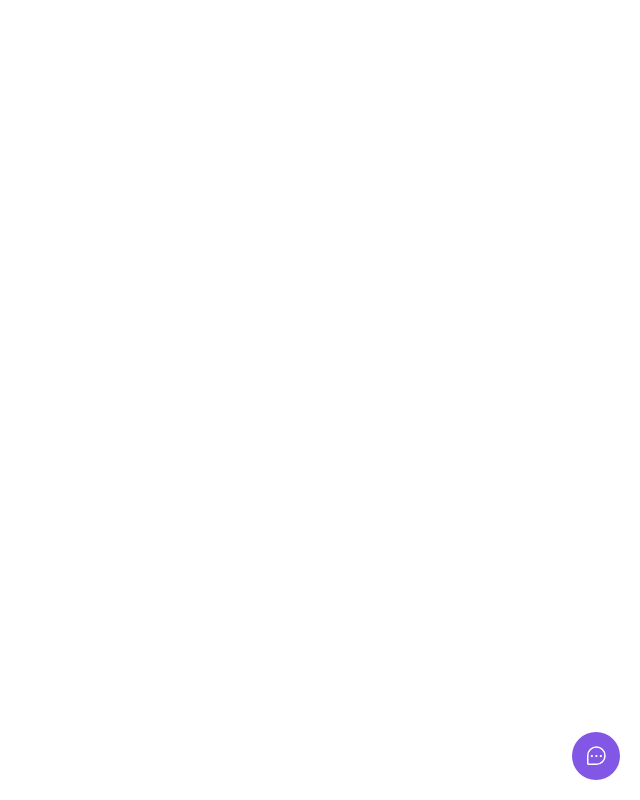
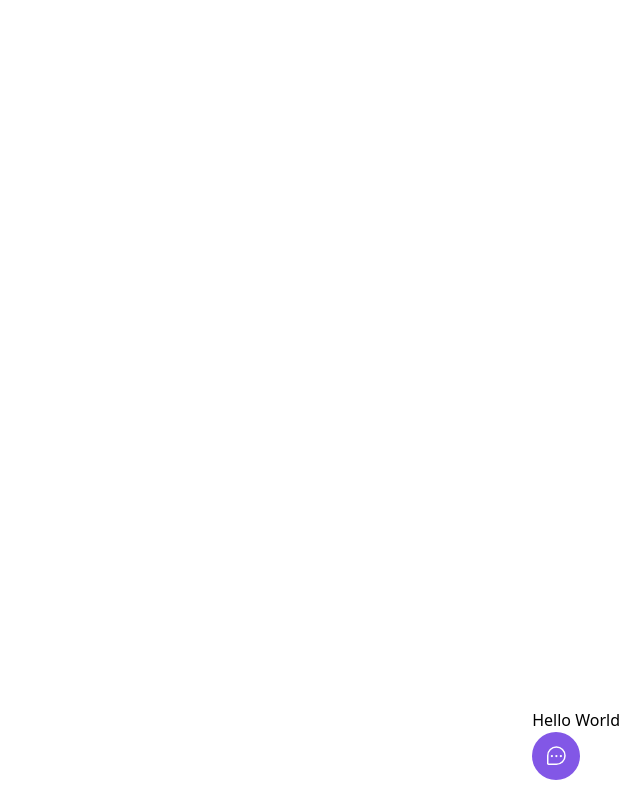
Before and after one commit to Lucashylario/nlw-feedget-app, a React (Vite) app: page / in a window 1280 px wide. Both pictures are taken after a click on the button "Feedback". Shown: the whole page, without its empty margins (640-1280 px from the left). Built offline with nearby package versions, Linux system fonts and the light colour scheme.

Commit message:
add funcionalidade de click no botão widget

```diff
--- a/src/components/Widget.tsx
+++ b/src/components/Widget.tsx
@@ -1,9 +1,18 @@
 import { ChatTeardropDots } from 'phosphor-react';
+import { useState } from 'react';
 
 export function Widget() {
+    const [isWidgetOpen, setIsWidgetOpen] = useState(false)
+
+    function toggleWidgetVisibility() {
+        setIsWidgetOpen(!isWidgetOpen)
+    }
+
     return (
         <div className='absolute bottom-5 right-5'>
-            <button className='bg-brand-500 rounded-full px-3 h-12 text-white flex items-center group'>
+            { isWidgetOpen && <p>Hello World</p> }
+
+            <button onClick={toggleWidgetVisibility} className='bg-brand-500 rounded-full px-3 h-12 text-white flex items-center group'>
                 <ChatTeardropDots className='w-6 h-6' />
                 <span className='max-w-0 overflow-hidden group-hover:max-w-xs transition-all duration-500 ease-linear'><span className='pl-2' />Feedback</span>
             </button>
```
